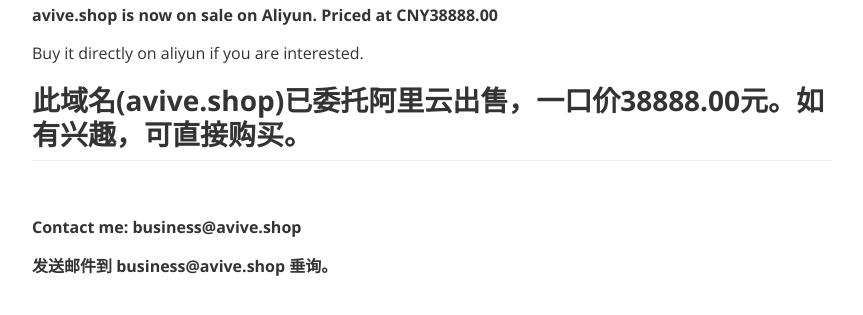
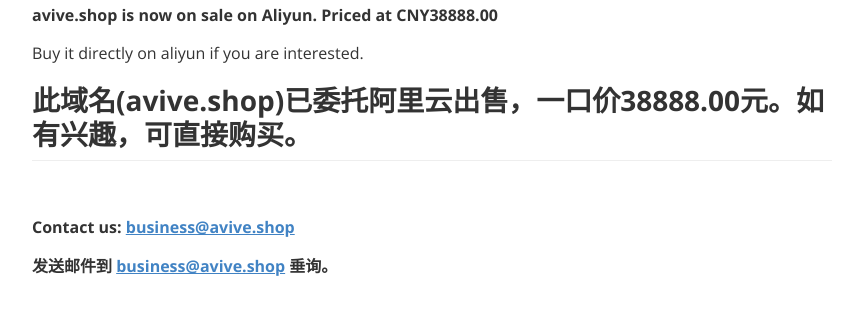
Before and after one commit to Alice-Lippman/Alice-Lippman.github.io, a plain HTML site: page index.html in a window 1280 px wide. Shown: the part 203-518 px from the top of the page, without its empty margins (208-1071 px from the left). Drawn offline with nearby package versions, Linux system fonts and the light colour scheme; a web font is replaced by a local one.

Commit message:
Update index.html

```diff
--- a/index.html
+++ b/index.html
@@ -228,12 +228,13 @@ header, .context-menu, .megamenu-content, footer { font-family: "Segoe UI", Aria
  .typora-export li, .typora-export p, .typora-export,  .footnote-line {white-space: normal;}
 </style>
 </head>
-<title>avive.shop ON SALE</title>
+<title>avive.shop FOR SALE</title>
 <body class='typora-export os-windows' >
 <div  id='write'  class = 'is-node'><hr /><h1><a name='header-n75' class='md-header-anchor '></a>avive.shop</h1><h1><a name='header-n76' class='md-header-anchor '></a>This site is ON SALE.</h1><p><strong>avive.shop is now on sale on Aliyun. </strong>
 <strong>Priced at CNY38888.00</strong></p><p>Buy it directly on aliyun if you are interested.</p><h2><a name='header-n79' class='md-header-anchor '></a>此域名(avive.shop)已委托阿里云出售，一口价38888.00元。如有兴趣，可直接购买。</h2><p>&nbsp;</p>
-<p><strong>Contact me: business@avive.shop</strong></p>
-<p></p><strong>发送邮件到 business@avive.shop 垂询。</strong></p>
+<p><strong>Contact us: <a href="mailto:business@avive.shop">business@avive.shop</a></strong></p>
+<p></p><strong>发送邮件到 <a href="business@avive.shop">business@avive.shop</a> 垂询。</strong></p>
 </div>
+
 </body>
 </html>
```
